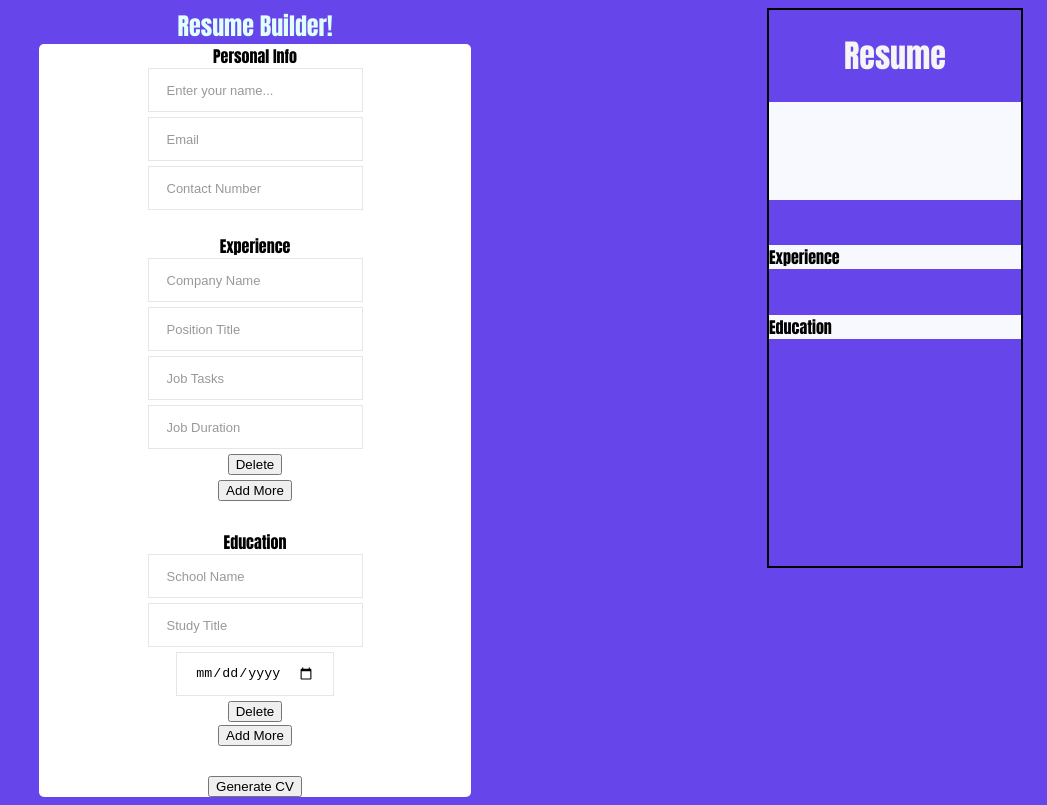
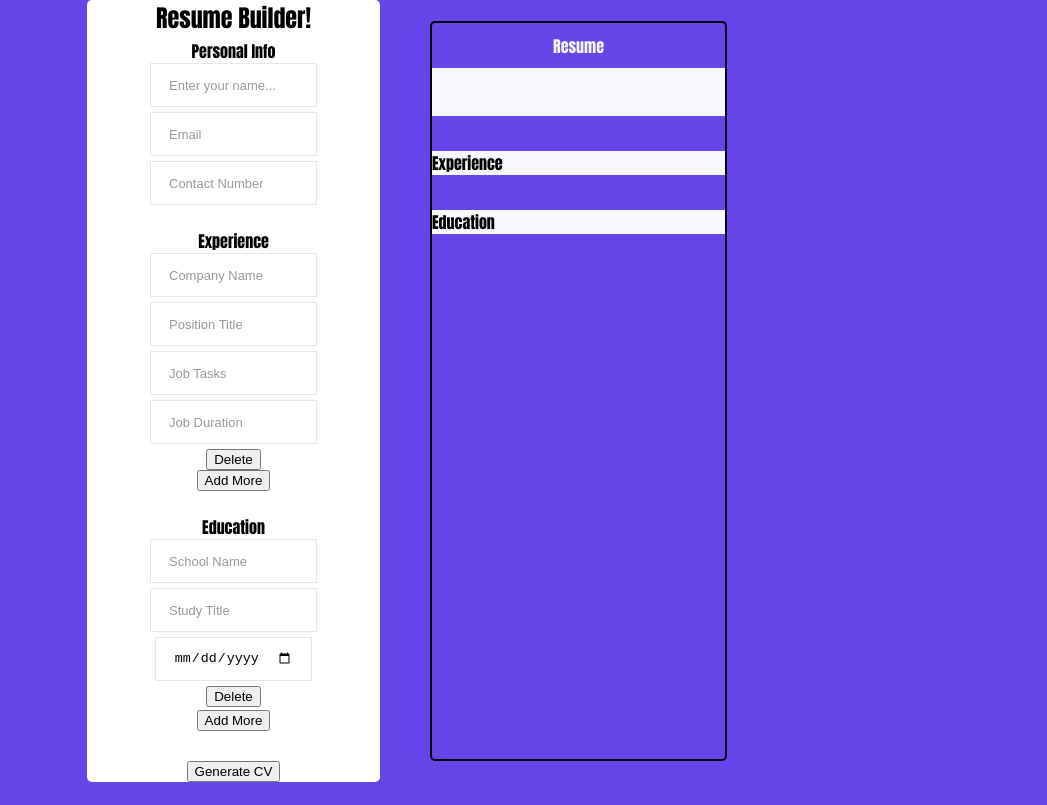
Before and after one commit to hritikb27/cv-project, a React (Create React App) app: page / in a window 1280 px wide. Shown: the whole page, without its empty margins (233-1280 px from the left). Built offline with nearby package versions, Linux system fonts and the light colour scheme.

Commit message:
made UI mobile friendly

```diff
--- a/src/App.js
+++ b/src/App.js
@@ -3,7 +3,7 @@ import "./style.css";
 
 function App() {
   return (
-    <div style={{width:"100%",}}>
+    <div className="main" style={{width:"100%",}}>
       <Form />
     </div>
   );
--- a/src/UI.js
+++ b/src/UI.js
@@ -2,7 +2,7 @@ import React from "react";
 
 function UI(props) {
     return (
-        <div id="uiDisplay" style={{ minHeight: "70%", minWidth: "20%", border: "2px solid black", marginLeft: "80rem", marginTop: "0", width: "auto", position: "absolute", boxSizing: "border-box" }}>
+        <div id="uiDisplay">
             <h1 style={{textAlign:"center", color:"whitesmoke"}}>Resume</h1>
 
             {<div style={{backgroundColor:"#f8f8ff", color:"black"}}>
--- a/src/components/Form.js
+++ b/src/components/Form.js
@@ -140,9 +140,9 @@ function Form() {
     //Render
 
     return (
-        <div style={{ display: "flex", flexDirection: "column", alignItems: "center", marginRight: "20rem" }}>
-            <h2>Resume Builder!</h2>
+        <div id="resumeBody">
             <div id="form">
+                <h2>Resume Builder!</h2>
                 <form onSubmit={handleSubmit}>
                     Personal Info
                     <br />
@@ -151,12 +151,12 @@ function Form() {
 
                     Experience
                     <br />
-                    <div id="experienceForm">
+
                         {experience.map(item => {
                             return <ExperienceForm key={item.id} data={item} onHandleChange={handleExpChange} onHandleDelete={deleteExpForm} />
                         })}
                         <button onClick={addExpForm}>Add More</button><br />
-                    </div>
+
 
 
                     Education
--- a/src/style.css
+++ b/src/style.css
@@ -3,12 +3,26 @@ html, body{
     box-sizing: border-box;
     background-color: #6645eb;
     font-family:Impact, Haettenschweiler, 'Arial Narrow Bold', sans-serif;
+    margin: 0;
+    padding: 0;
+}
+
+.main{
+    display: flex;
+    justify-content: center;
+}
+
+#resumeBody{
+    display: flex;
+    justify-content: space-between;
+    align-items: center;
+    width: 50%;
 }
 
 h2{
     padding: 0;
     margin: 0;
-    color: lightcyan;
+    color: black;
 }
 
 form{
@@ -33,6 +47,7 @@ form{
     flex-direction: column;
     gap: 5px;
     align-items: center;
+    width: 100%;
 }
 
 .form-control {
@@ -74,3 +89,49 @@ form{
     align-items: center;
     gap: 5px;
 }
+
+#uiDisplay{
+    border: 2px solid black;
+    width: 50%;
+}
+
+@media only screen and (min-width: 320px) {
+    html,body{
+        width: 100%;
+    }
+
+    #form{
+        width: 100%;
+    }
+
+    #resumeBody{
+        display: flex;
+        flex-direction: column;
+        justify-content: space-between;
+        width: 50%;
+    }
+
+    #uiDisplay{
+        width: 100%;
+        min-height: 736px;
+        border-radius: 5px;
+    }
+
+    #uiDisplay h1{
+        font-size: 1em;
+    }
+
+    .form-div input{
+        max-width: 60%;
+    }
+}
+
+@media only screen and (min-width: 768px){
+    #resumeBody{
+        display: flex;
+        flex-direction: row;
+        justify-content: space-between;
+        gap: 50px;
+        width: 50%;
+    }
+}
```
